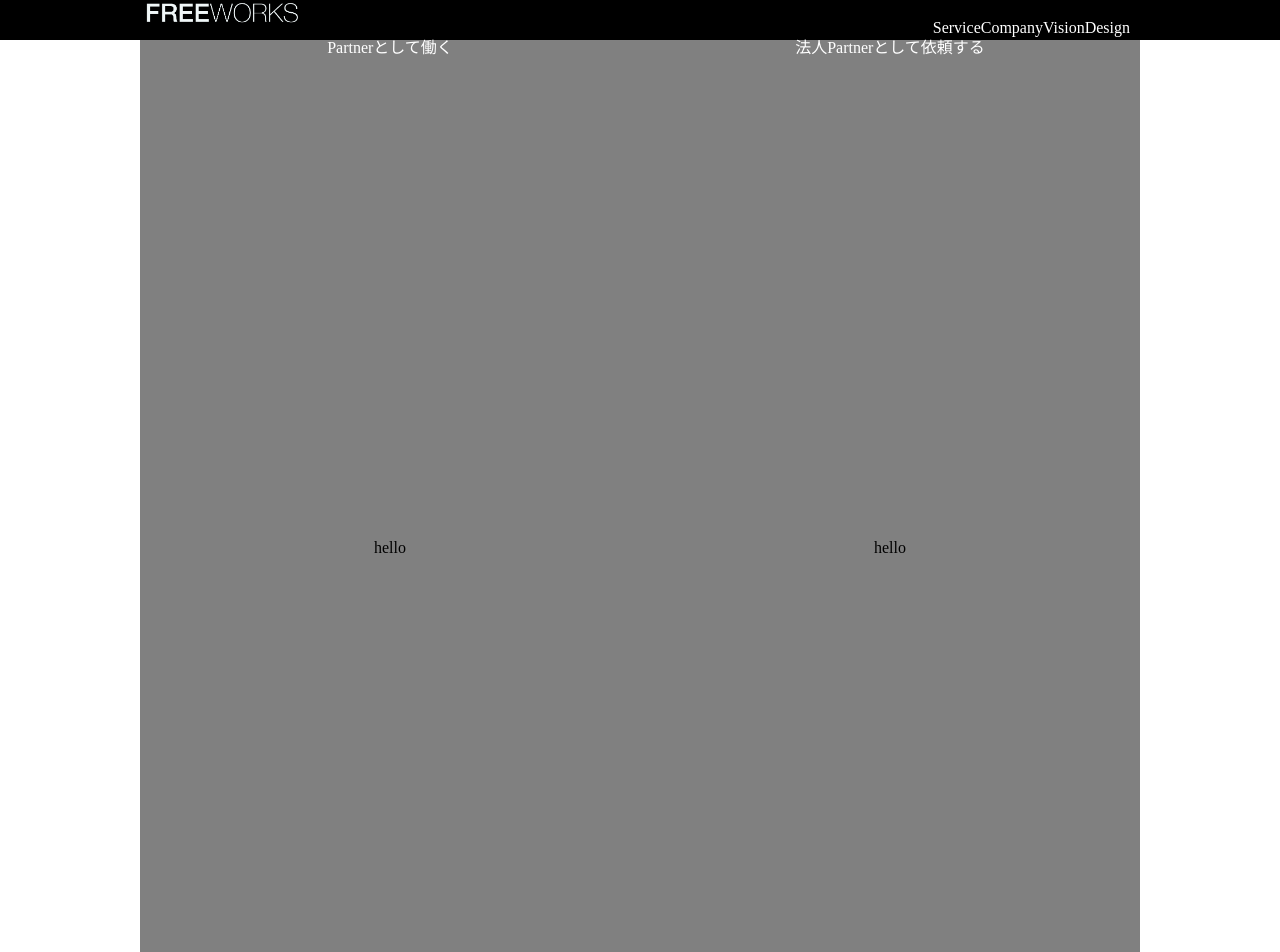
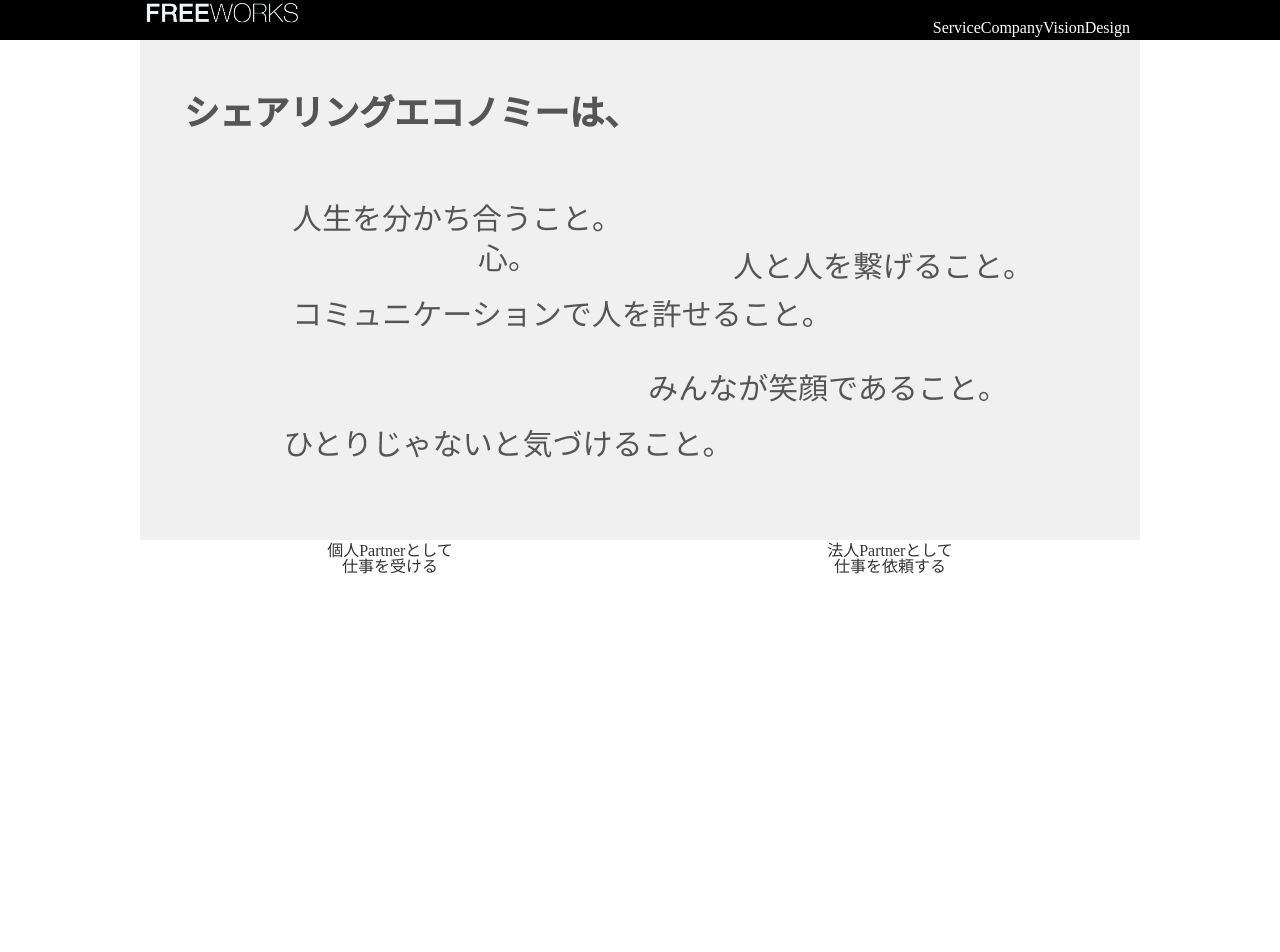
Before and after one commit to ngltechnology/freeworks-homepage-usedReactjs, a React (Create React App) app: page / in a window 1280 px wide. Shown: the top 952 px of the page. Built offline with nearby package versions, Linux system fonts and the light colour scheme.

Commit message:
add image

```diff
--- a/src/pages/home.jsx
+++ b/src/pages/home.jsx
@@ -3,38 +3,27 @@ import { Link } from "react-router-dom"
 
 import AppBar from "../components/AppBar.jsx"
 import "./styles/home.scss"
+import topimage from "../components/topimage.png"
 
 export default () => {
   return(
     <React.Fragment>
       <AppBar />
       <div className="HomeApp">
+        <img src={topimage} alt="topimage"/>
         <div className="content">
-          <div className="left">
-            <Link><p>Partnerとして働く</p></Link>
-          </div>
-          <div className="right">
-            <Link><p>法人Partnerとして依頼する</p></Link>
-
-          </div>
+          <Link>
+            <div className="left a1">
+              <p>個人Partnerとして<br/>仕事を受ける</p>
+            </div>
+          </Link>
+          <Link>
+            <div className="right a2">
+              <p>法人Partnerとして<br/>仕事を依頼する</p>
+            </div>
+          </Link>
         </div>
-        <div className="content">
-          <div className="left">
-            hello
-          </div>
-          <div className="right">
-            hello
-          </div>
-        </div>
-
-        <div className="content">
-          <div className="left">
-          </div>
-          <div className="right">
-
-          </div>
-        </div>
-
+        <div style={{height:100}} />
       </div>
     </React.Fragment>
   )
--- a/src/pages/styles/home.scss
+++ b/src/pages/styles/home.scss
@@ -6,11 +6,13 @@
 }
 @media screen and (min-width: 1000px){
 
-  .HomeApp{
-    margin: auto;
-    text-align: center;
-    background-color: gray;
-    width: 1000px;
+.HomeApp{
+  margin: auto;
+  text-align: center;
+  width: 1000px;
+  img{
+    width:1000px;
+    height: 500px;
   }
   .content{
     height: 500px;
@@ -18,19 +20,18 @@
   .left{
     display:inline-block;
     width: 500px;
+    height: 500px;
   }
   .right{
     display:inline-block;
+    height: 500px;
     width:500px;
   }
-  .leftButton{
-    margin: auto;
-    height: 60px;
-    width: 140px;
+  .a1:hover{
+    outline: solid 4px black;
   }
-  .rightButton{
-    margin: auto;
-    height:60px;
-    width: 140px;
+  .a2:hover{
+    outline: solid 4px black;
   }
 }
+}
--- a/src/styles/initialize.scss
+++ b/src/styles/initialize.scss
@@ -45,7 +45,7 @@ a{
   text-decoration-line: none;
   border: none;
   outline: none;
-  color: white;
+  color: #333333;
 
 }
 a:hover{
```
Also changed, not shown: src/components/topimage.png (added).
